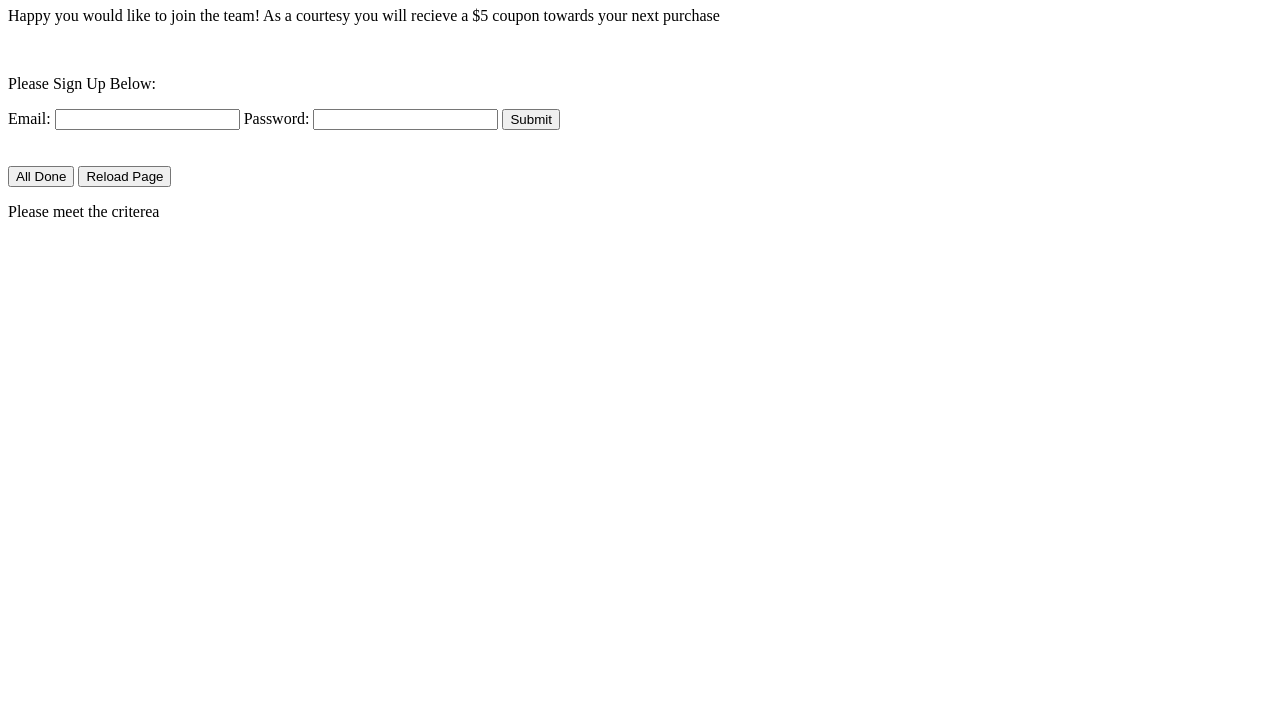
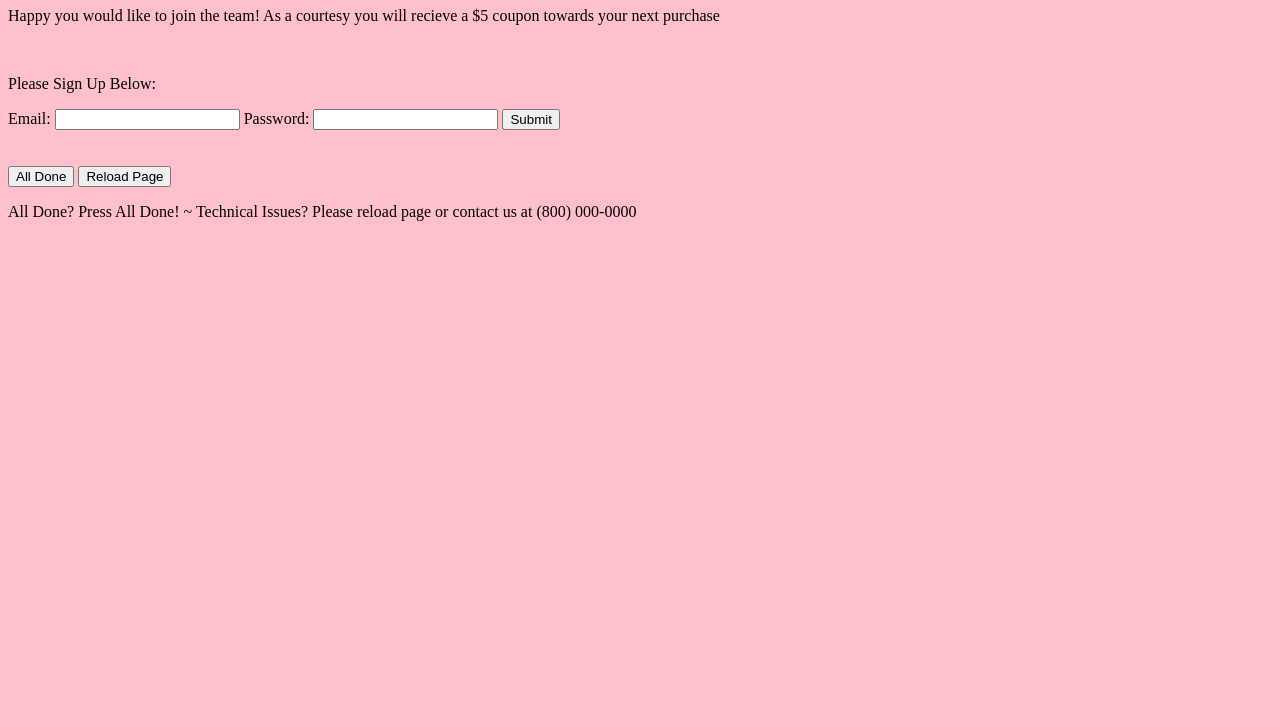
Before and after one commit to Ahja1/316-SBA, a plain HTML site: page index.html in a window 1280 px wide. Shown: the part 73-800 px from the top of the page. Drawn offline with Linux system fonts and the light colour scheme.

Commit message:
final commit

```diff
--- a/index.html
+++ b/index.html
@@ -27,6 +27,6 @@
       <button id="reloadBtn">Reload Page</button>
 
     <script src="script.js"></script>
-    <styles src="styles.css"></styles>
+    <link rel="stylesheet" href="styles.css">
 </body>
 </html>
--- a/script.js
+++ b/script.js
@@ -13,7 +13,7 @@ document.querySelector("h1").style.backgroundColor = "lightblue";
 //Create at least one element using createElement.
 //Use appendChild and/or prepend to add new elements to the DOM.
 const para = document.createElement("p");
-para.innerText = "Please meet the criterea";
+para.innerText = "All Done? Press All Done! ~ Technical Issues? Please reload page or contact us at (800) 000-0000";
 
 document.body.appendChild(para);
 
--- a/styles.css
+++ b/styles.css
@@ -1,3 +1,3 @@
 body {
-    background-color: bisque;
+    background-color: pink;
 }
```
